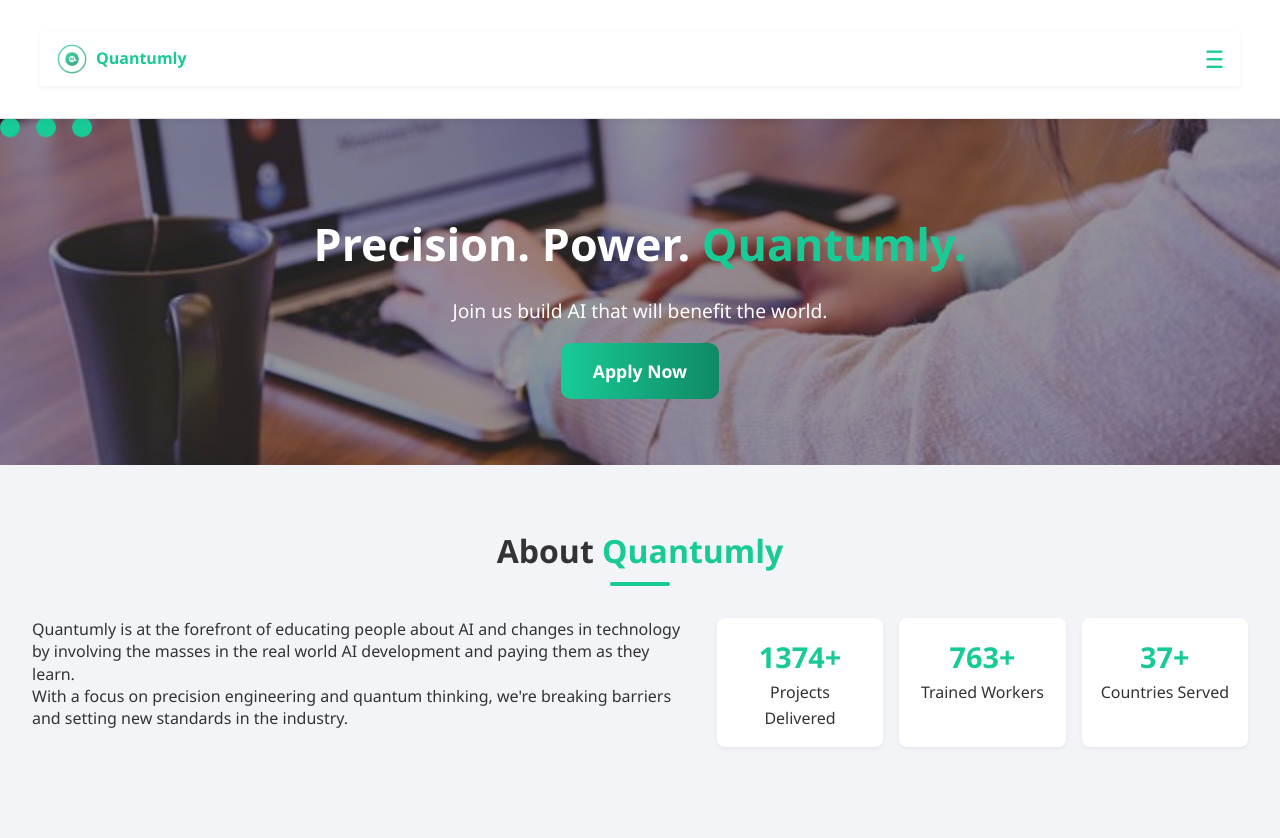
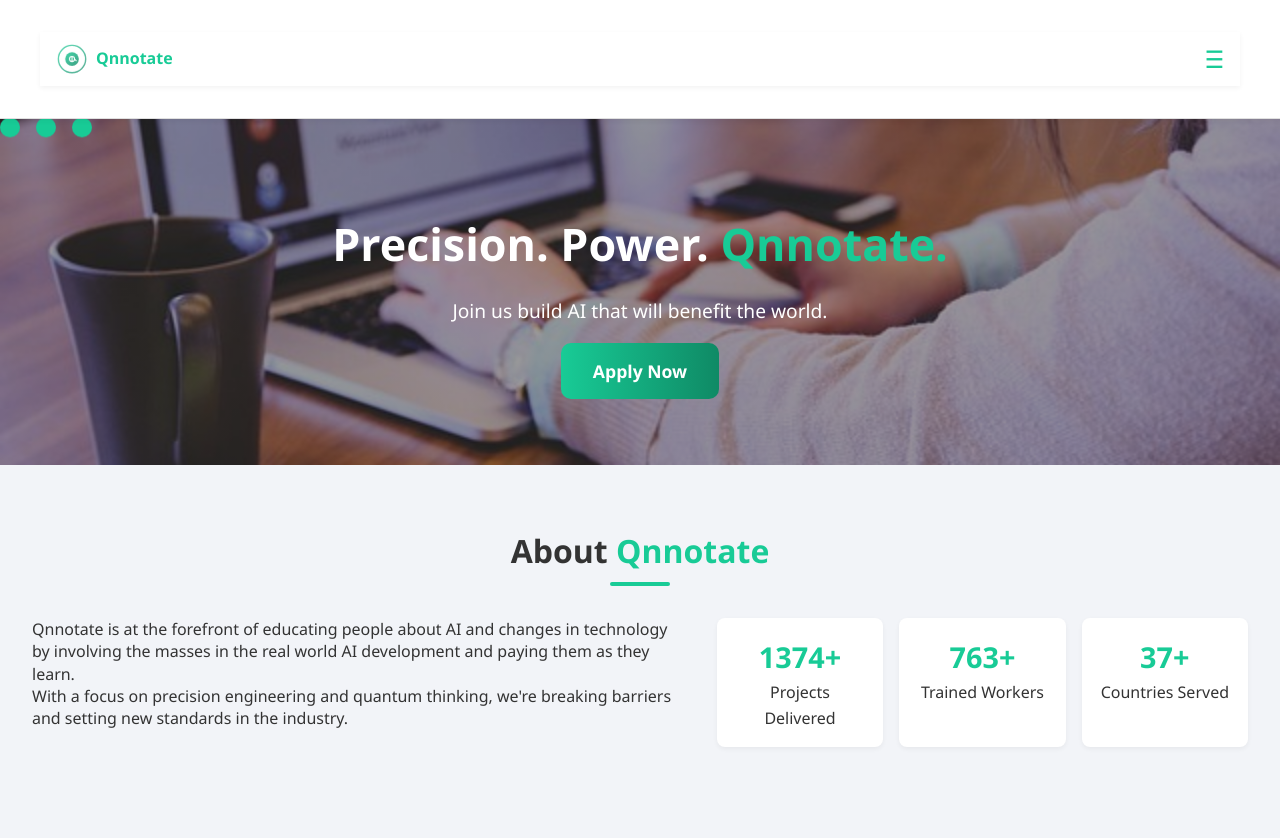
Before and after one commit to muangemutunga/shaka, a Flask app: page / in a window 1280 px wide. Shown: the top 838 px of the page. Run offline with Flask 3, Linux system fonts and the light colour scheme.

Commit message:
Update index.html

```diff
--- a/templates/index.html
+++ b/templates/index.html
@@ -3,7 +3,7 @@
 <head>
     <meta charset="UTF-8">
     <meta name="viewport" content="width=device-width, initial-scale=1.0">
-    <title>Quantumly - Precision. Power. Quantumly.</title>
+    <title>Qnnotate - Precision. Power. Qnnotate.</title>
     <link rel="stylesheet" href="{{ url_for('static', filename='styles.css') }}">
 </head>
 <body>
@@ -50,7 +50,7 @@
                     <circle cx="100" cy="100" r="40" fill="url(#nav-gradient)" opacity="0.9"/>
                     <path d="M115,100 A15,15 0 1,1 100,85 L100,115 A15,15 0 1,1 115,100 L125,110" fill="none" stroke="white" stroke-width="6" stroke-linecap="round"/>
                 </svg>
-                <span>Quantumly</span>
+                <span>Qnnotate</span>
             </div>
             <div class="burger" id="burgerMenu">
             <ul>
@@ -65,7 +65,7 @@
 
 <section id="hero" style="background: linear-gradient(rgba(0, 0, 0, 0.4), rgba(0, 0, 0, 0.4)), url('{{ url_for('static', filename='images/hero-bg.jpg') }}') center/cover no-repeat;">
     <div class="hero-content">
-        <h1><span class="white-text">Precision. Power.</span> <span class="highlight">Quantumly.</span></h1>
+        <h1><span class="white-text">Precision. Power.</span> <span class="highlight">Qnnotate.</span></h1>
 
         <p>Join us build AI that will benefit the world.</p>
         <a href="{{ url_for('application') }}" class="cta-button">Apply Now</a>
@@ -80,12 +80,12 @@
 
     <section id="about">
         <div class="section-header">
-            <h2>About <span class="highlight">Quantumly</span></h2>
+            <h2>About <span class="highlight">Qnnotate</span></h2>
             <div class="section-divider"></div>
         </div>
         <div class="about-content">
             <div class="about-text">
-                <p>Quantumly is at the forefront of educating people about AI and changes in technology by involving the masses in the real world AI development and paying them as they learn.</p>
+                <p>Qnnotate is at the forefront of educating people about AI and changes in technology by involving the masses in the real world AI development and paying them as they learn.</p>
                 <p>With a focus on precision engineering and quantum thinking, we're breaking barriers and setting new standards in the industry.</p>
             </div>
             <div class="about-stats">
@@ -142,7 +142,7 @@
     </div>
     <div class="flex-pay-content">
         <p>
-            At Quantumly, you're in control. Choose your own working hours and set the pay rate that matches your skills and availability.
+            At Qnnotate, you're in control. Choose your own working hours and set the pay rate that matches your skills and availability.
             Whether you're looking for a few hours a week or a full-time commitment, we make it work for you.
         </p>
         <p>
@@ -176,7 +176,7 @@
                     <div class="contact-icon">📧</div>
                     <div class="contact-text">
                         <h3>Email</h3>
-                        <p>careers@quantumly.online<br>info@quantumly.online</p>
+                        <p>careers@qnnotate.us<br>info@qnnotate.us</p>
                     </div>
                 </div>
                 <div class="contact-item">
@@ -244,7 +244,7 @@
             </div>
         </div>
         <div class="footer-bottom">
-            <p>&copy; 2025 Quantumly. All rights reserved.</p>
+            <p>&copy; 2025 Qnnotate. All rights reserved.</p>
             <a href="{{ url_for('login') }}" class="admin-link"></a>
         </div>
     </footer>
```
